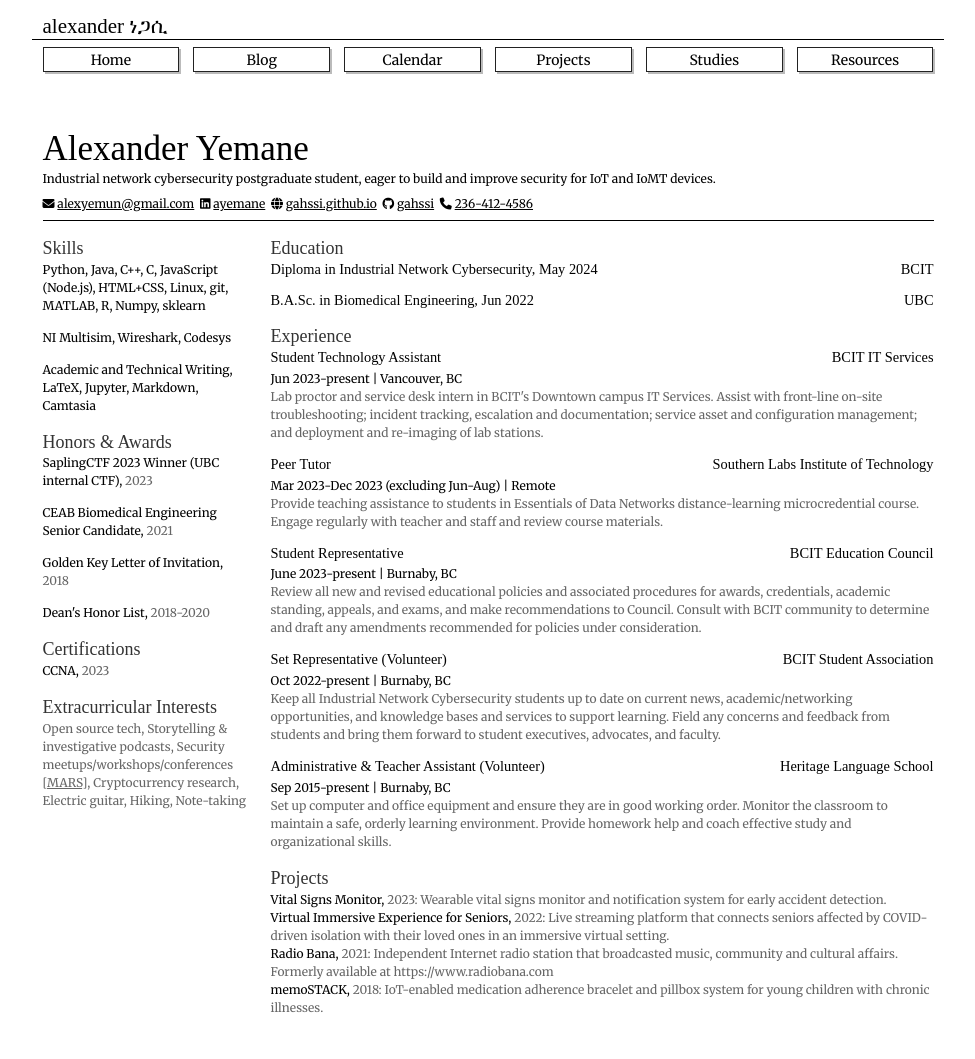
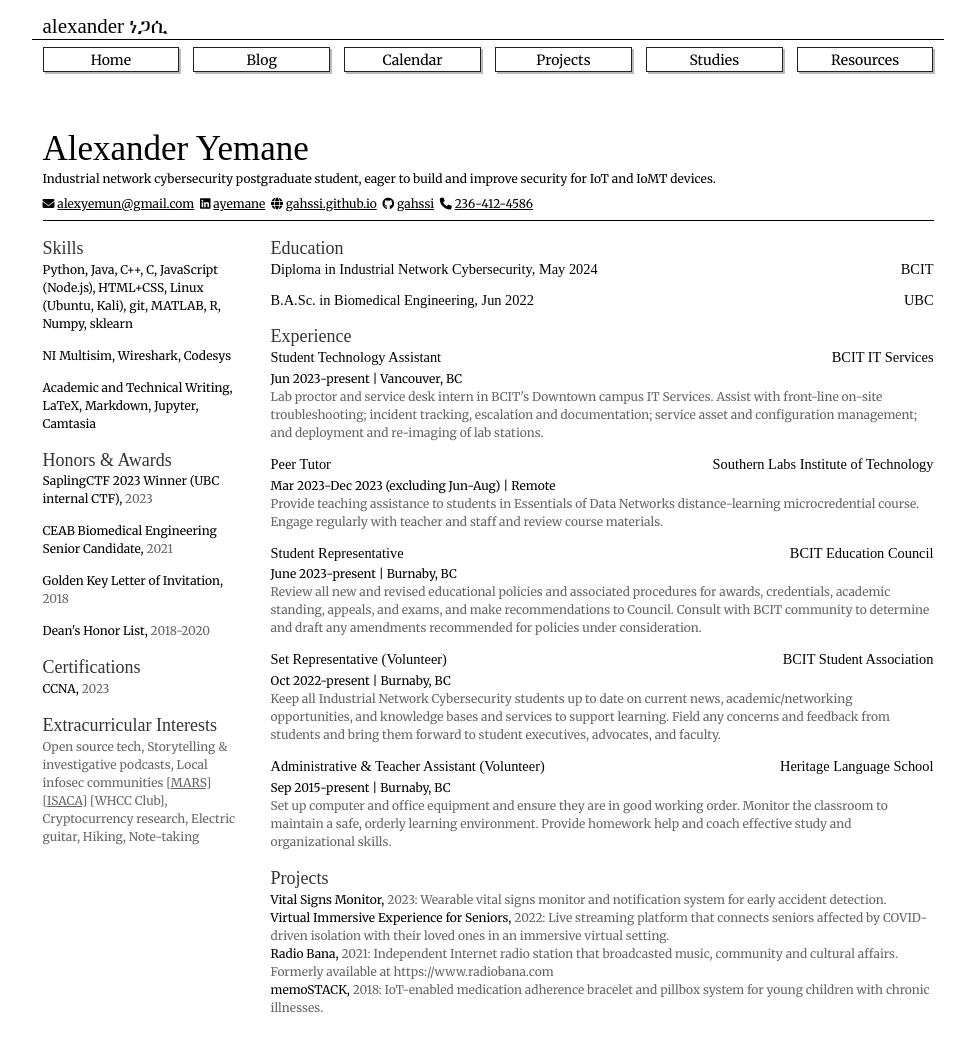
Before and after one commit to gahssi/gahssi.github.io, a Jekyll site: the page built from cv/index.html, in a window 1280 px wide. Shown: the whole page, without its empty margins (152-1127 px from the left). Built offline with Jekyll 4.4.1, drawn with Linux system fonts in a browser that asks for light colours; nearby versions of some CDN libraries; some web fonts are replaced.

Commit message:
resume edit

```diff
--- a/_data/resume/likes.yml
+++ b/_data/resume/likes.yml
@@ -1,6 +1,6 @@
 - Open source tech
 - Storytelling & investigative podcasts
-- Security meetups/workshops/conferences [<a href="https://fourthplanet.ca/#about">MARS</a>]
+- Local infosec communities [<a href="https://fourthplanet.ca/#about">MARS</a>] [<a href="https://engage.isaca.org/vancouverchapter/home">ISACA</a>] [WHCC Club]
 - Cryptocurrency research
 - Electric guitar
 - Hiking
--- a/_data/resume/skills.yml
+++ b/_data/resume/skills.yml
@@ -9,7 +9,7 @@
   - C
   - JavaScript (Node.js)
   - HTML+CSS
-  - Linux
+  - Linux (Ubuntu, Kali)
   - git
   - MATLAB
   - R
@@ -24,6 +24,6 @@
   skills:
   - Academic and Technical Writing
   - LaTeX
+  - Markdown
   - Jupyter
-  - Markdown
   - Camtasia
```
